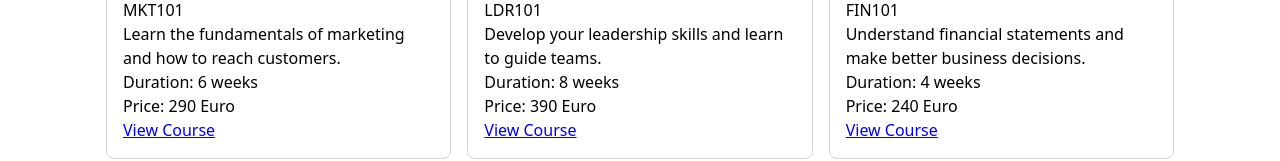
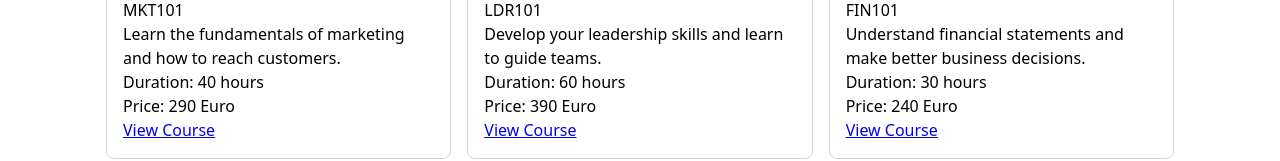
Before and after one commit to linber74/online-business-school-frontend, a React (Vite) app: page /courses in a window 1280 px wide. Shown: the part 369-530 px from the top of the page. Built offline with nearby package versions, Linux system fonts and the light colour scheme.

Commit message:
"Make course duration a number and show unit from constant"

```diff
--- a/src/api/mockData.ts
+++ b/src/api/mockData.ts
@@ -7,7 +7,7 @@ export const mockCourses: Course[] = [
     description:
       "Learn the fundamentals of marketing and how to reach customers.",
     imageUrl: "/images/Marketing.jpg",
-    duration: "6 weeks",
+    duration: 40,
     price: 290,
     code: "MKT101",
   },
@@ -16,7 +16,7 @@ export const mockCourses: Course[] = [
     title: "Leadership",
     description: "Develop your leadership skills and learn to guide teams.",
     imageUrl: "/images/Leadership.jpg",
-    duration: "8 weeks",
+    duration: 60,
     price: 390,
     code: "LDR101",
   },
@@ -26,7 +26,7 @@ export const mockCourses: Course[] = [
     description:
       "Understand financial statements and make better business decisions.",
     imageUrl: "/images/Finance.jpg",
-    duration: "4 weeks",
+    duration: 30,
     price: 240,
     code: "FIN101",
   },
--- a/src/components/CourseCard.tsx
+++ b/src/components/CourseCard.tsx
@@ -1,6 +1,7 @@
 import type { Course } from "../types";
 import { Link } from "react-router-dom";
 import "./CourseCard.css";
+import { DURATION_UNIT } from "../constants";
 
 function CourseCard({ course }: { course: Course }) {
   return (
@@ -15,7 +16,9 @@ function CourseCard({ course }: { course: Course }) {
       <h3>{course.title}</h3>
       <p>{course.code}</p>
       <p>{course.description}</p>
-      <p>Duration: {course.duration}</p>
+      <p>
+        Duration: {course.duration} {DURATION_UNIT}
+      </p>
       <p>Price: {course.price} Euro</p>
       <Link to={`/courses/${course.id}`}>View Course</Link>
     </div>
--- /dev/null
+++ b/src/constants.ts
@@ -0,0 +1 @@
+export const DURATION_UNIT = "hours"
--- a/src/pages/CourseDetails.tsx
+++ b/src/pages/CourseDetails.tsx
@@ -3,6 +3,7 @@ import { useParams, Link } from "react-router-dom";
 import type { Course } from "../types";
 import { getCourse } from "../api/api";
 import "./CourseDetails.css";
+import { DURATION_UNIT } from "../constants";
 
 function CourseDetails() {
   const { id } = useParams();
@@ -46,7 +47,9 @@ function CourseDetails() {
       <h2>{course.title}</h2>
       <p>Course code: {course.code}</p>
       <p>{course.description}</p>
-      <p>Duration: {course.duration}</p>
+      <p>
+        Duration: {course.duration} {DURATION_UNIT}
+      </p>
       <p>Price: {course.price} Euro</p>
     </main>
   );
--- a/src/pages/MyCourses.tsx
+++ b/src/pages/MyCourses.tsx
@@ -4,6 +4,7 @@ import { useAuth } from "../context/AuthContext";
 import { getMyCourses } from "../api/api";
 import type { MyCourse } from "../types";
 import "./MyCourses.css";
+import { DURATION_UNIT } from "../constants";
 
 function MyCourses() {
   const { user } = useAuth();
@@ -57,7 +58,7 @@ function MyCourses() {
             <h3>{item.course.title}</h3>
             <p>Course code: { item.course.code}</p>
             <p>Status: {item.status}</p>
-            <p>Duration: {item.course.duration}</p>
+            <p>Duration: {item.course.duration} {DURATION_UNIT}</p>
             <Link to={`/courses/${item.course.id}`}>View course</Link>
           </div>
         ))}
--- a/src/types/index.ts
+++ b/src/types/index.ts
@@ -3,7 +3,7 @@ export type Course = {
     title: string;
     description: string;
     imageUrl: string;
-    duration: string;
+    duration: number;
     price: number;
     code: string
 }
```
